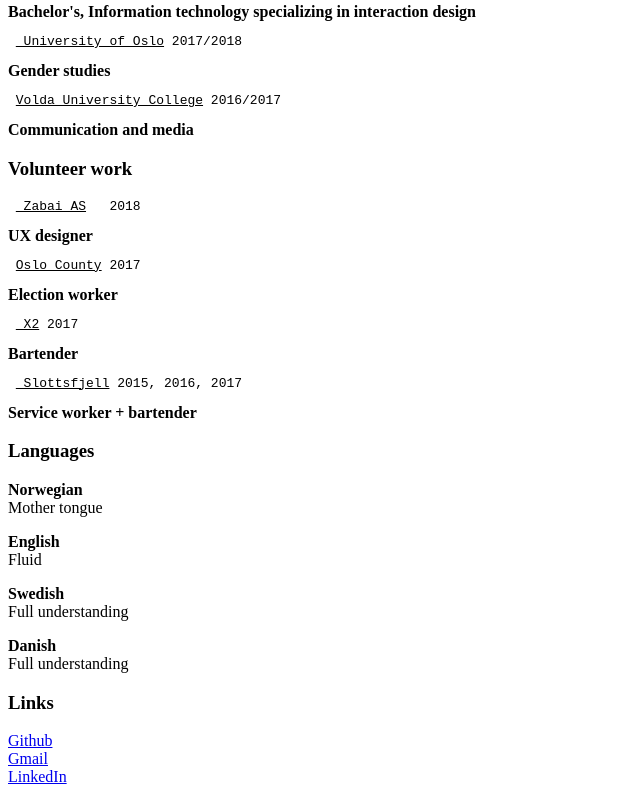
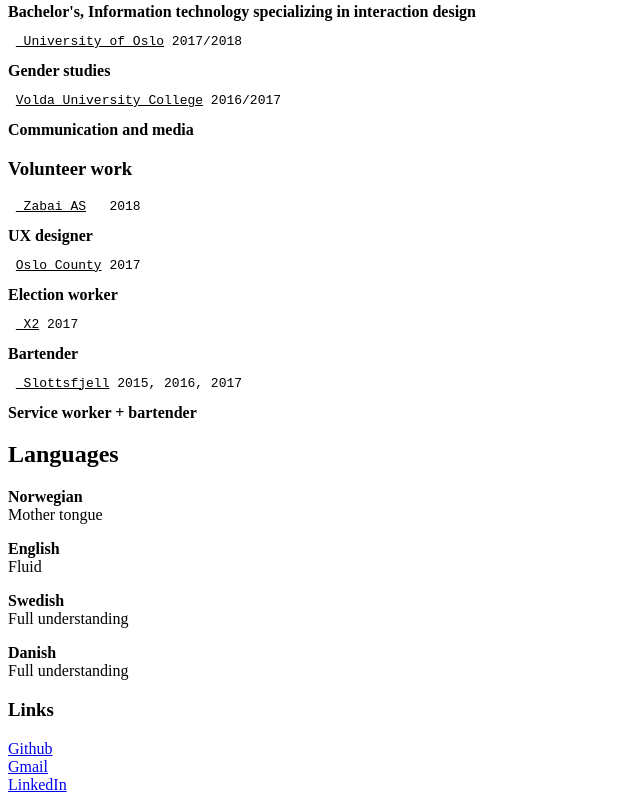
Before and after one commit to meiirgul/mia-basic-cv-fhw53f, a plain HTML site: page index.html in a window 1280 px wide. Shown: the part 764-1566 px from the top of the page, without its empty margins (0-640 px from the left). Drawn offline with Linux system fonts and the light colour scheme.

Commit message:
изменила зоголовок язык

```diff
--- a/index.html
+++ b/index.html
@@ -62,7 +62,7 @@
     <strong> Bartender</strong>
     <pre> <u> Slottsfjell</u> 2015, 2016, 2017 </pre>
     <strong> Service worker + bartender</strong>
-    <h3>Languages</h3>
+    <h2>Languages</h2>
     <p><b>Norwegian</b><br />Mother tongue</p>
     <p>
       <b>English</b><br />
```
